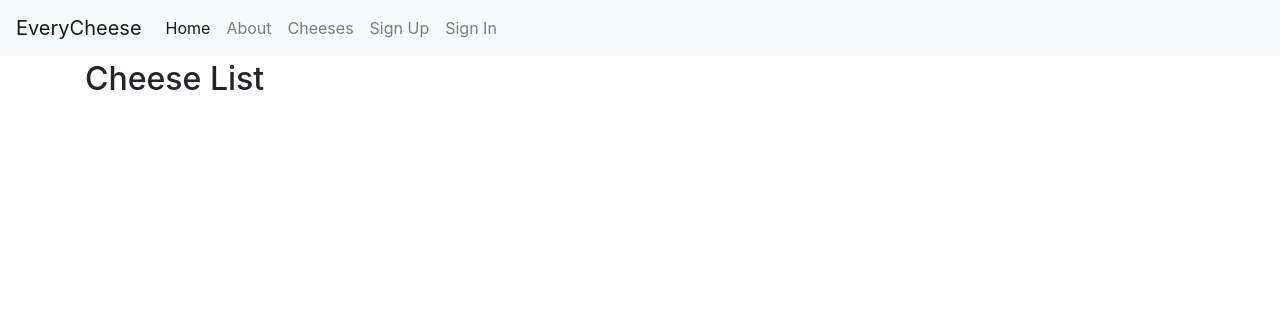
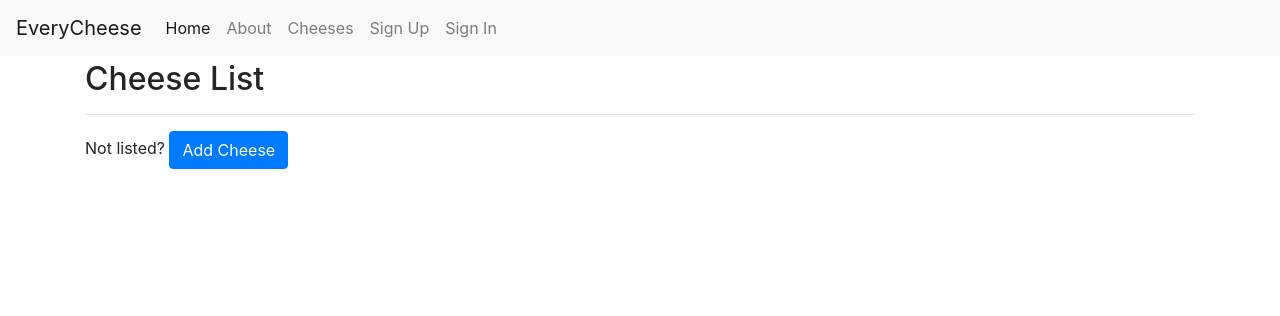
Before and after one commit to GarretL/djangocc, a Django app: page /cheeses/ in a window 1280 px wide. Shown: the top 316 px of the page. Run offline with Django 3.2, Linux system fonts and the light colour scheme; data that the repository does not hold is empty; some libraries are stand-ins or nearby versions.

Commit message:
First pass at working add Cheese form

```diff
--- a/everycheese/cheeses/models.py
+++ b/everycheese/cheeses/models.py
@@ -1,4 +1,5 @@
 from django.db import models
+from django.urls import reverse
 
 from autoslug import AutoSlugField
 from model_utils.models import TimeStampedModel
@@ -23,3 +24,7 @@ class Cheese(TimeStampedModel):
 
     def __str__(self):
         return self.name
+
+    def get_absolute_url(self):
+        return reverse('cheeses:detail',
+        kwargs={"slug": self.slug})
--- a/everycheese/cheeses/urls.py
+++ b/everycheese/cheeses/urls.py
@@ -9,8 +9,14 @@ urlpatterns = [
         name='list'
     ),
     path(
+        route='add/',
+        view=views.CheeseCreateView.as_view(),
+        name='add'
+    ),
+    path(
         route='<slug:slug>/',
         view=views.CheeseDetailView.as_view(),
         name='detail'
-    )
+    ),
+
 ]
--- a/everycheese/cheeses/views.py
+++ b/everycheese/cheeses/views.py
@@ -1,5 +1,5 @@
 
-from django.views.generic import ListView, DetailView
+from django.views.generic import ListView, DetailView, CreateView
 from .models import Cheese
 
 class CheeseListView(ListView):
@@ -7,3 +7,7 @@ class CheeseListView(ListView):
 
 class CheeseDetailView(DetailView):
     model = Cheese
+
+class CheeseCreateView(CreateView):
+    model = Cheese
+    fields = ['name', 'description','firmness','country_of_origin']
--- a/everycheese/templates/cheeses/cheese_list.html
+++ b/everycheese/templates/cheeses/cheese_list.html
@@ -12,4 +12,14 @@
   {% endfor %}
 </ul>
 
+<hr/>
+<p>
+Not listed?
+
+<a class="btn btn-primary"
+  href="{% url 'cheeses:add' %}" role="button">
+  Add Cheese
+</a>
+</p>
+
 {% endblock content %}
```
Also changed, not shown: everycheese/templates/cheeses/cheese_form.html (added, +14 -0 lines).
